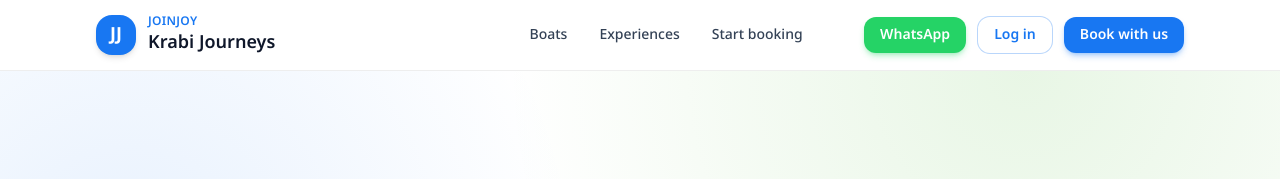
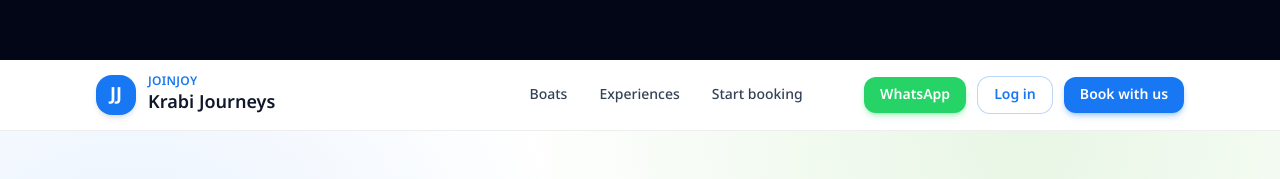
Before and after one commit to Fuadee/reallocalforglobal, a React (Vite) app: page / in a window 1280 px wide. Shown: the top 179 px of the page. Built offline with nearby package versions, Linux system fonts and the light colour scheme.

Commit message:
Make navbar sticky and adjust top spacing

```diff
--- a/src/components/Navbar.jsx
+++ b/src/components/Navbar.jsx
@@ -14,7 +14,7 @@ function Navbar() {
   const closeMenu = () => setIsMenuOpen(false);
 
   return (
-    <header className="fixed inset-x-0 top-0 z-[9999] border-b border-[#eee] bg-white">
+    <header className="sticky inset-x-0 top-0 z-[9999] border-b border-[#eee] bg-white">
       <div className="section-shell flex h-[70px] items-center gap-2 sm:gap-3">
         <div className="flex min-w-0 flex-1 items-center gap-3">
           <div
--- a/src/index.css
+++ b/src/index.css
@@ -8,7 +8,7 @@ body {
   font-family: 'Noto Sans Thai', 'Prompt', 'Kanit', 'Sarabun', system-ui, -apple-system, BlinkMacSystemFont, 'Segoe UI', sans-serif;
   background: #f0f2f5;
   color: #050505;
-  padding-top: 70px;
+  padding-top: 60px;
 }
 
 .section-shell {
```
